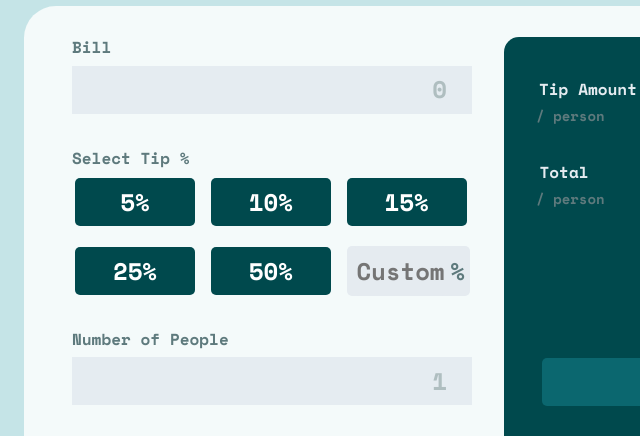
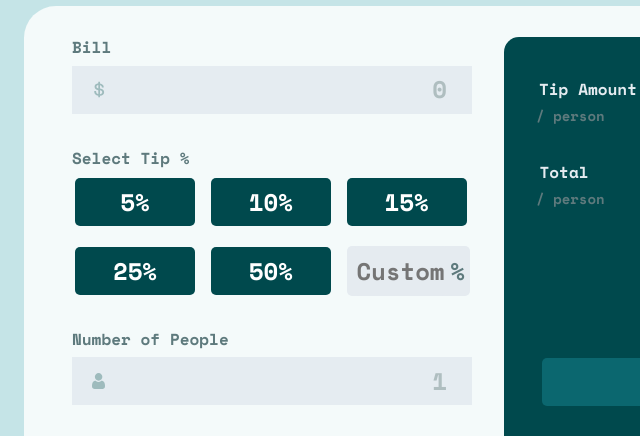
Before and after one commit to MichaelOktavianus/tip-calculator-app, a plain HTML site: page index.html in a window 1280 px wide. Shown: the part 146-582 px from the top of the page, 152-792 px from the left. Drawn offline with nearby package versions, Linux system fonts and the light colour scheme.

Commit message:
second commit

```diff
--- a/css/main.scss
+++ b/css/main.scss
@@ -142,7 +142,7 @@ body {
     font-weight: 700;
     color: hsl(183, 100%, 15%);
     z-index: 99;
-    background: url("./images/icon-dollar.svg")no-repeat scroll 0.6em center;
+    background: url(/images/icon-dollar.svg)no-repeat scroll 0.6em center;
 
 }
 #main-input::placeholder {
@@ -179,7 +179,7 @@ body {
     font-weight: 700;
     color: hsl(183, 100%, 15%);
     z-index: 1;
-    background: url("./images/icon-person.svg") no-repeat scroll 0.5em center;
+    background: url(/images/icon-person.svg) no-repeat scroll 0.5em center;
 }
 #people-input::placeholder {
     color: hsl(187, 12%, 72%);
```
Also changed, not shown: css/main.css, 1 other file.
